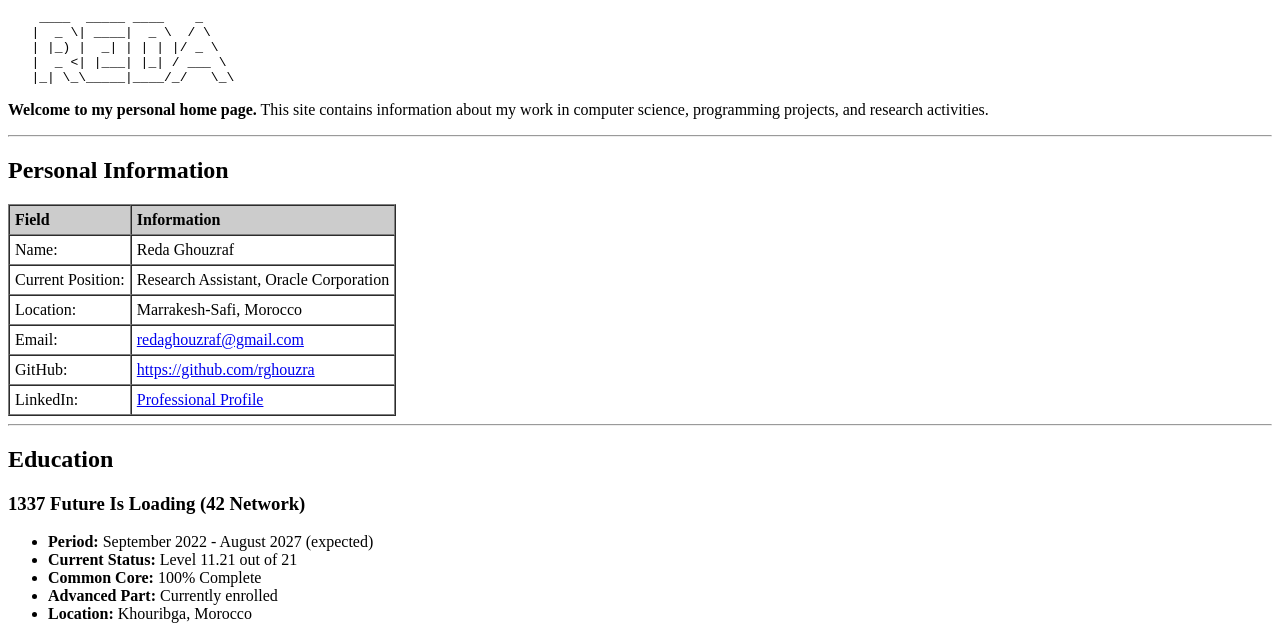
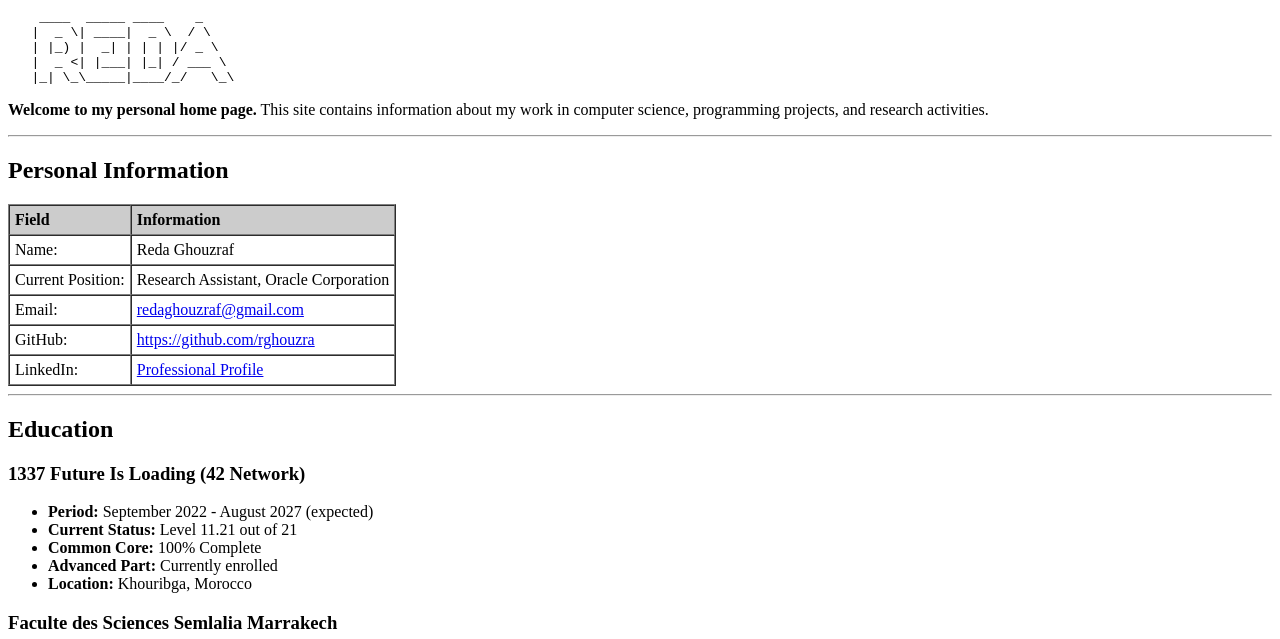
Before and after one commit to rghouzra/rghouzra.github.io, a plain HTML site: page index.html in a window 1280 px wide. Shown: the part 85-724 px from the top of the page. Drawn offline with Linux system fonts and the light colour scheme.

Commit message:
Update index.html

```diff
--- a/index.html
+++ b/index.html
@@ -40,10 +40,6 @@
 <tr>
 <td>Current Position:</td>
 <td>Research Assistant, Oracle Corporation</td>
-</tr>
-<tr>
-<td>Location:</td>
-<td>Marrakesh-Safi, Morocco</td>
 </tr>
 <tr>
 <td>Email:</td>
```
